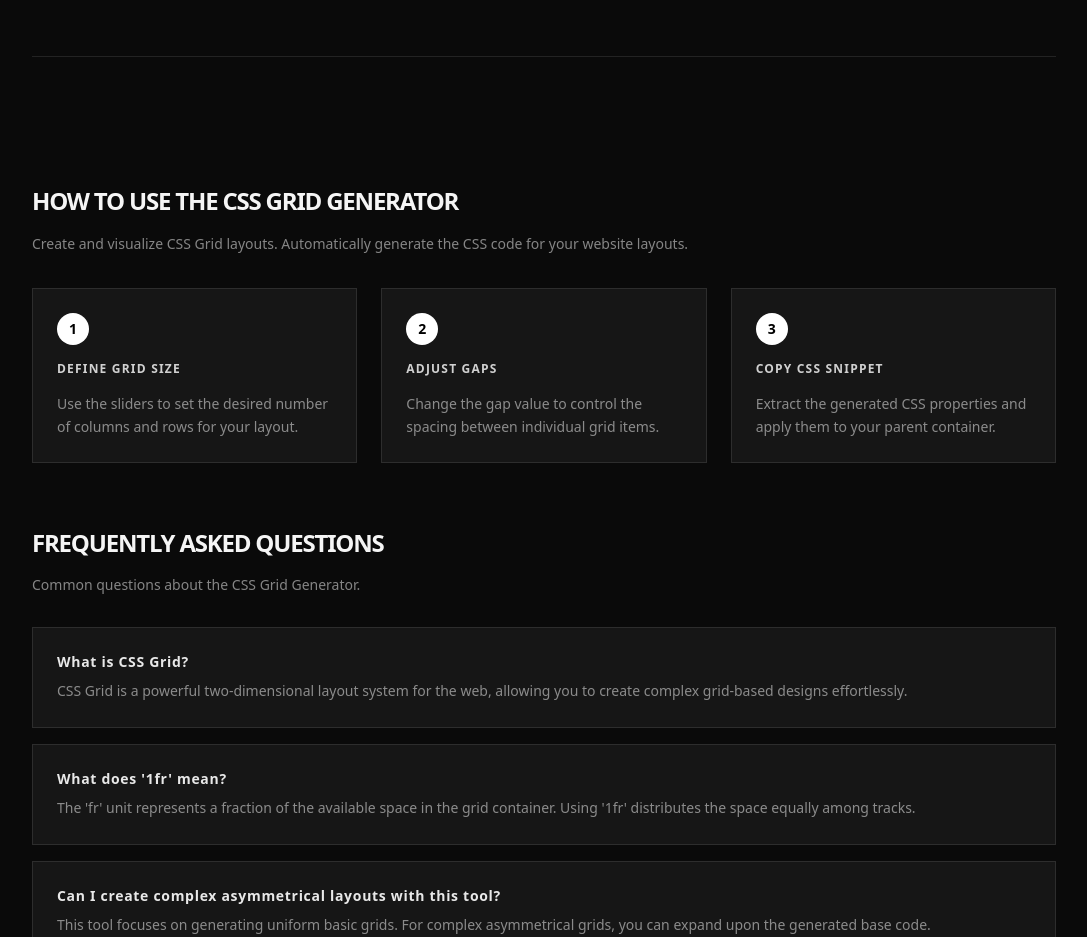
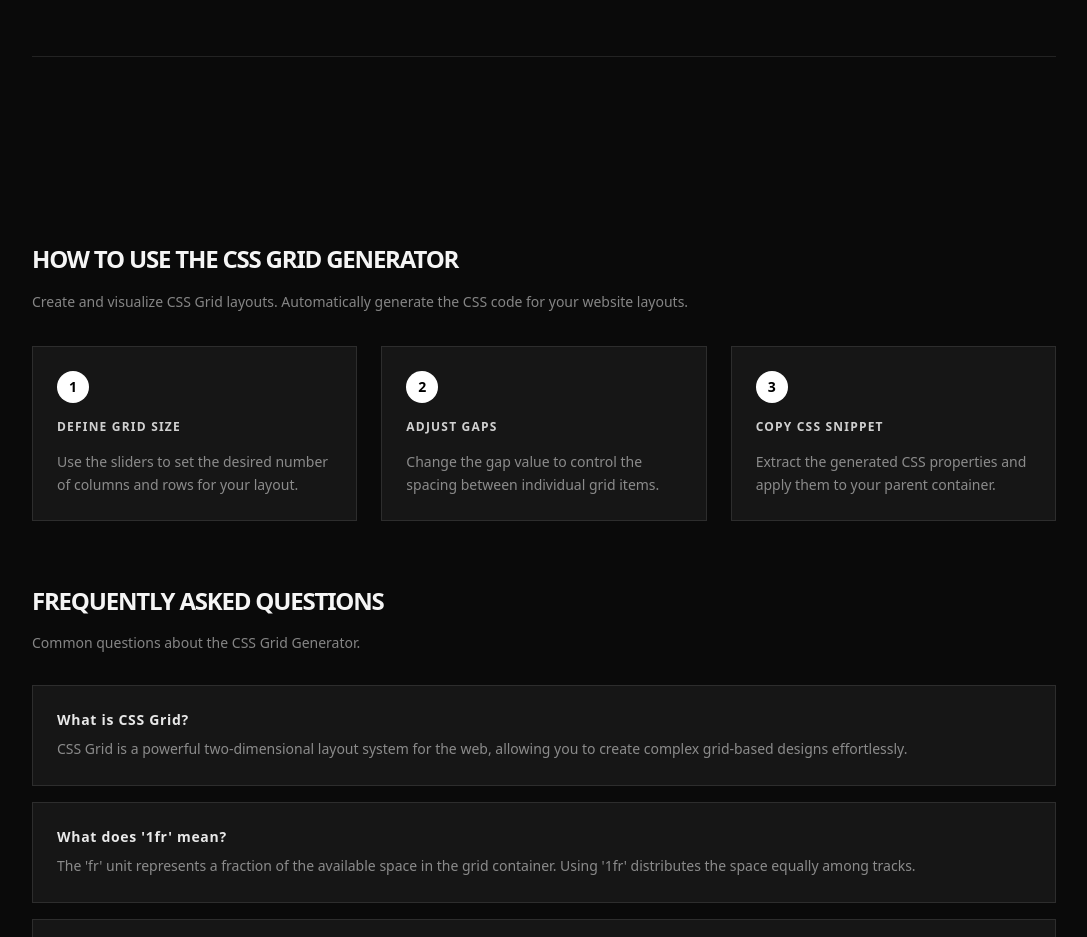
Before and after one commit to ariandesu/shareflow, a React (Vite) app: page /grid in a window 1280 px wide. Shown: the part 1160-2097 px from the top of the page, without its empty margins (96-1183 px from the left). Built offline with nearby package versions, Linux system fonts and the light colour scheme.

Commit message:
fix(hermes): prevent AdBanner removeChild DOMException and fix Products page rendering

```diff
--- a/src/components/AdBanner.tsx
+++ b/src/components/AdBanner.tsx
@@ -17,12 +17,16 @@ export function AdBanner() {
 
     const script = document.createElement('script');
     script.src = 'https://www.highperformanceformat.com/fe7cb2fec465f699a20edc2d1f421752/invoke.js';
+    script.async = true;
+
     container.appendChild(script);
 
     return () => {
-      container.removeChild(script);
+      if (container && container.contains(script)) {
+        container.removeChild(script);
+      }
     };
   }, []);
 
-  return <div ref={adRef} className="flex justify-center" />;
+  return <div ref={adRef} className="flex justify-center my-4 overflow-hidden min-h-[90px]" />;
 }
```
